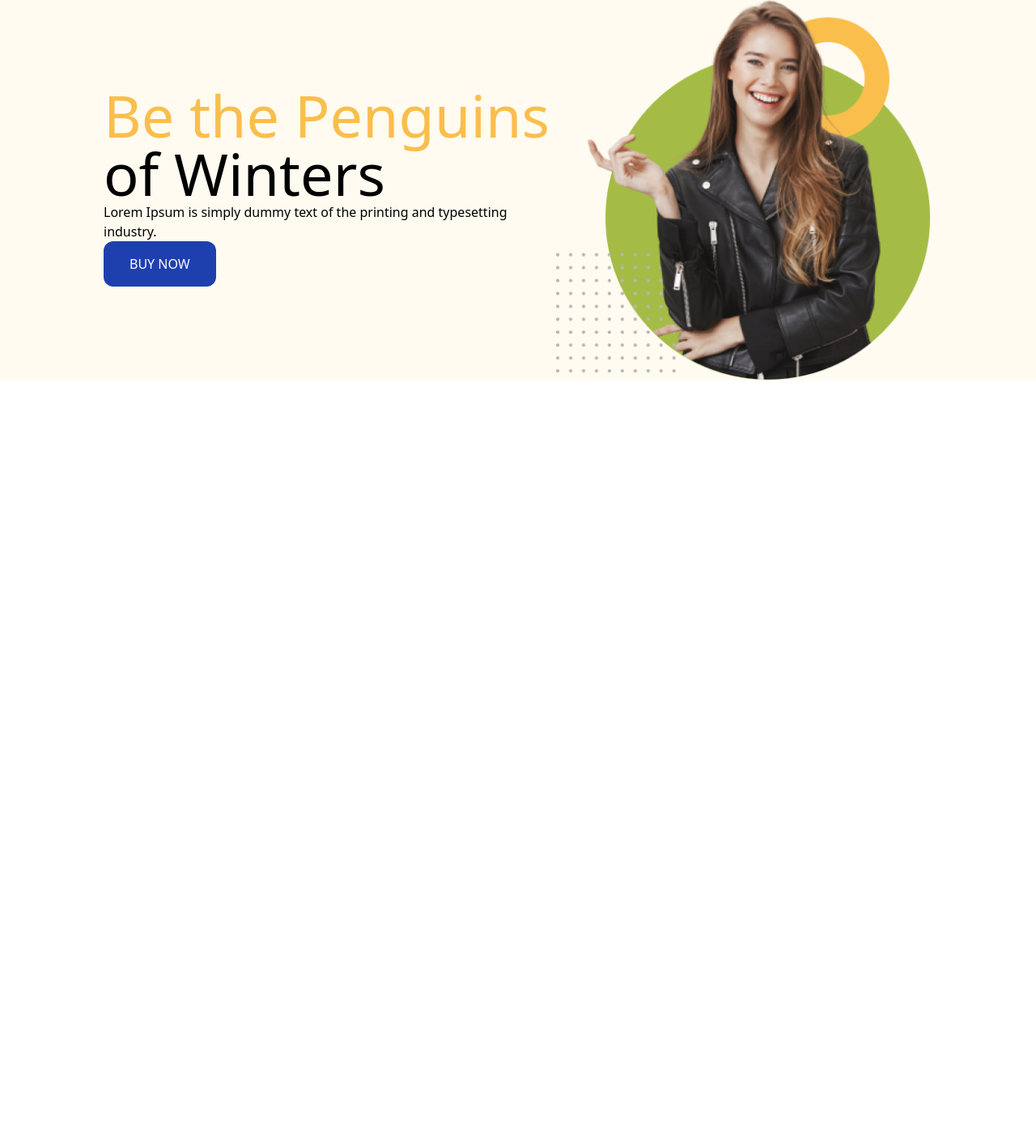
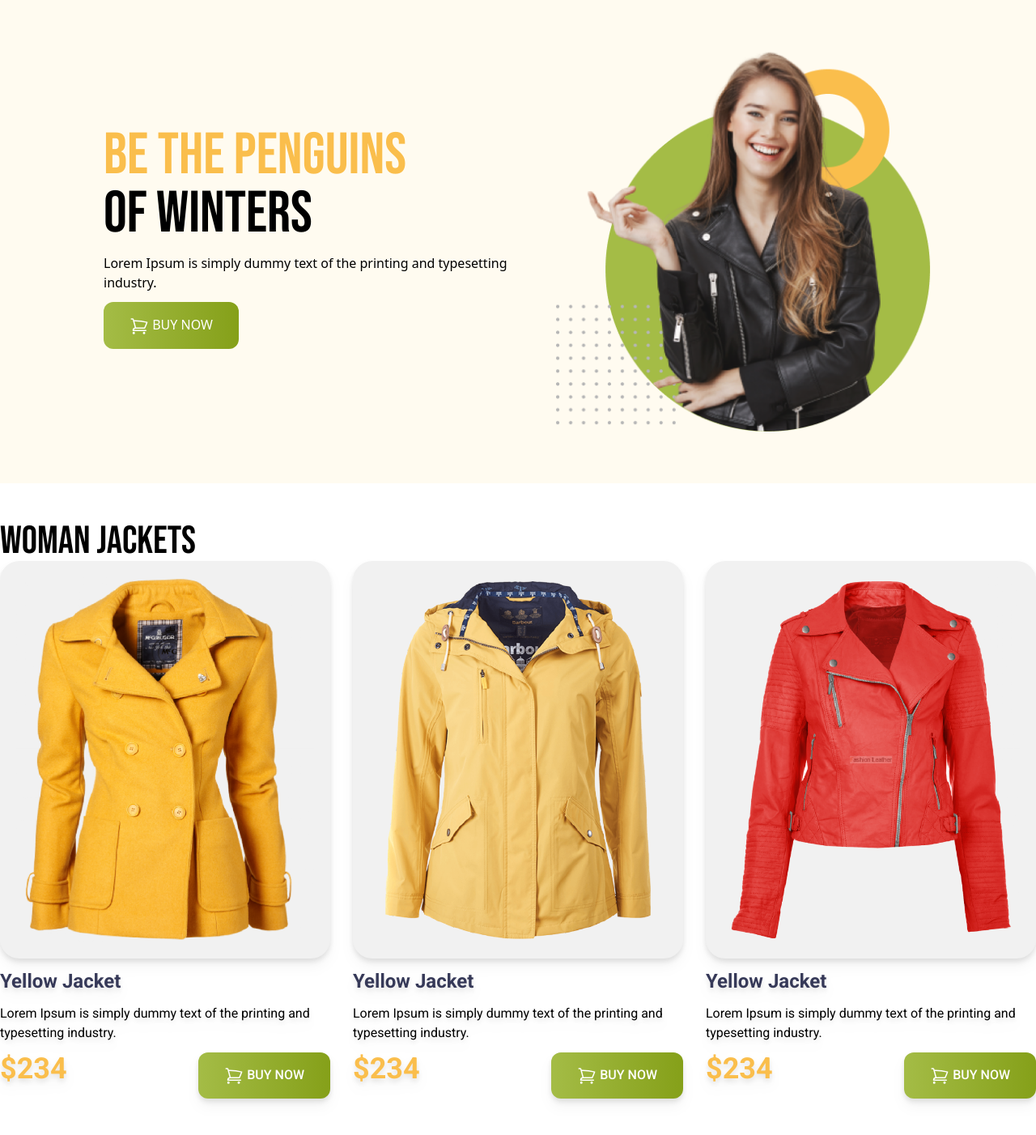
Before and after one commit to Shad-Hassan/TailwindDEMO_fashionweb, a plain HTML site: page index.html in a window 1280 px wide. Shown: the part 10-1412 px from the top of the page at 81% size. Before the commit the page ends 800 px from the top, so only its background shows below. Drawn offline with nearby package versions, Linux system fonts and the light colour scheme.

Commit message:
finished banner and sales section

```diff
--- a/index.html
+++ b/index.html
@@ -5,6 +5,18 @@
     <meta name="viewport" content="width=device-width, initial-scale=1.0">
     <title>Penguin Fashion</title>
     <script src="https://cdn.tailwindcss.com"></script>
+    <!-- Google Fonts -->
+    <link rel="preconnect" href="https://fonts.googleapis.com">
+<link rel="preconnect" href="https://fonts.gstatic.com" crossorigin>
+<link href="https://fonts.googleapis.com/css2?family=Bebas+Neue&family=Roboto:wght@400;500;700&display=swap" rel="stylesheet">
+<style>
+    .font-bebas{
+        font-family: 'Bebas Neue', sans-serif;
+    }
+    .font-roboto{
+        font-family: 'Roboto', sans-serif;
+    }
+</style>
 </head>
 <body>
     <header class="bg-[#FFFBF0]">
@@ -13,16 +25,21 @@
 
         </nav>
         <!-- banner section -->
-        <div class="flex justify-between items-center px-32">
-            <div>
-                <h1 class="text-7xl">
+        <div class="flex flex-col md:flex-row justify-between items-center py-16 px-4 md:px-32">
+            <div class="space-y-3">
+                <h1 class="text-7xl font-bebas">
                 <span class="text-[#FABE4C]">Be the Penguins</span>
                 <br>
                 of Winters
                 </h1>
                 <p>Lorem Ipsum is simply dummy text of the printing
                     and typesetting industry.</p>
-                <button class="py-4 px-8 bg-blue-800 rounded-xl uppercase text-white font-medium">Buy Now</button>
+                <button class="py-4 px-8 bg-gradient-to-r from-[#A4BC46] to-[#85A019] rounded-xl uppercase text-white font-medium">
+                    <svg xmlns="http://www.w3.org/2000/svg" fill="none" viewBox="0 0 24 24" stroke-width="1.5" stroke="currentColor" class="w-6 h-6 inline">
+                        <path stroke-linecap="round" stroke-linejoin="round" d="M2.25 3h1.386c.51 0 .955.343 1.087.835l.383 1.437M7.5 14.25a3 3 0 00-3 3h15.75m-12.75-3h11.218c1.121-2.3 2.1-4.684 2.924-7.138a60.114 60.114 0 00-16.536-1.84M7.5 14.25L5.106 5.272M6 20.25a.75.75 0 11-1.5 0 .75.75 0 011.5 0zm12.75 0a.75.75 0 11-1.5 0 .75.75 0 011.5 0z" />
+                      </svg>
+
+                    Buy Now</button>
             </div>
 
             <div>
@@ -30,5 +47,72 @@
             </div>
         </div>
     </header>
+    <main class="max-w-7xl mx-auto">
+        <section class="py-12">
+            <!-- Woman Jacket Section -->
+            <h3 class="text-5xl font-bebas">Woman Jackets</h3>
+            <!-- Jacket container -->
+            <div class="font-roboto grid grid-cols-1 md:grid-cols-2 lg:grid-cols-3 gap-7">
+                <!-- jacket 1 -->
+                <div class="space-y-3 drop-shadow-lg">
+                    <div class="bg-[#F1F1F1] p-5 rounded-3xl">
+                        <img src="images/jacket-1.png" alt="">
+                    </div>
+                    <h4 class="text-2xl font-bold text-[#363958]">Yellow Jacket</h4>
+                    <p>Lorem Ipsum is simply dummy text of the
+                        printing and typesetting industry.</p>
+                    <div class="flex justify-between">
+                        <h3 class="text-4xl font-black text-[#FABE4C]">$234</h3>
+                        <button class="py-4 px-8 bg-gradient-to-r from-[#A4BC46] to-[#85A019] rounded-xl uppercase text-white font-medium">
+                            <svg xmlns="http://www.w3.org/2000/svg" fill="none" viewBox="0 0 24 24" stroke-width="1.5" stroke="currentColor" class="w-6 h-6 inline">
+                                <path stroke-linecap="round" stroke-linejoin="round" d="M2.25 3h1.386c.51 0 .955.343 1.087.835l.383 1.437M7.5 14.25a3 3 0 00-3 3h15.75m-12.75-3h11.218c1.121-2.3 2.1-4.684 2.924-7.138a60.114 60.114 0 00-16.536-1.84M7.5 14.25L5.106 5.272M6 20.25a.75.75 0 11-1.5 0 .75.75 0 011.5 0zm12.75 0a.75.75 0 11-1.5 0 .75.75 0 011.5 0z" />
+                              </svg>
+
+                            Buy Now</button>
+                    </div>
+
+                </div>
+                <!-- jacket 2 -->
+                <div class="space-y-3 drop-shadow-lg">
+                    <div class="bg-[#F1F1F1] p-5 rounded-3xl">
+                        <img src="images/jacket-2.png" alt="">
+                    </div>
+                    <h4 class="text-2xl font-bold text-[#363958]">Yellow Jacket</h4>
+                    <p>Lorem Ipsum is simply dummy text of the
+                        printing and typesetting industry.</p>
+                    <div class="flex justify-between">
+                        <h3 class="text-4xl font-black text-[#FABE4C]">$234</h3>
+                        <button class="py-4 px-8 bg-gradient-to-r from-[#A4BC46] to-[#85A019] rounded-xl uppercase text-white font-medium">
+                            <svg xmlns="http://www.w3.org/2000/svg" fill="none" viewBox="0 0 24 24" stroke-width="1.5" stroke="currentColor" class="w-6 h-6 inline">
+                                <path stroke-linecap="round" stroke-linejoin="round" d="M2.25 3h1.386c.51 0 .955.343 1.087.835l.383 1.437M7.5 14.25a3 3 0 00-3 3h15.75m-12.75-3h11.218c1.121-2.3 2.1-4.684 2.924-7.138a60.114 60.114 0 00-16.536-1.84M7.5 14.25L5.106 5.272M6 20.25a.75.75 0 11-1.5 0 .75.75 0 011.5 0zm12.75 0a.75.75 0 11-1.5 0 .75.75 0 011.5 0z" />
+                              </svg>
+
+                            Buy Now</button>
+                    </div>
+
+                </div>
+                <!-- jacket 3 -->
+                <div class="space-y-3 drop-shadow-lg">
+                    <div class="bg-[#F1F1F1] p-5 rounded-3xl">
+                        <img src="images/jacket-3.png" alt="">
+                    </div>
+                    <h4 class="text-2xl font-bold text-[#363958]">Yellow Jacket</h4>
+                    <p>Lorem Ipsum is simply dummy text of the
+                        printing and typesetting industry.</p>
+                    <div class="flex justify-between">
+                        <h3 class="text-4xl font-black text-[#FABE4C]">$234</h3>
+                        <button class="py-4 px-8 bg-gradient-to-r from-[#A4BC46] to-[#85A019] rounded-xl uppercase text-white font-medium">
+                            <svg xmlns="http://www.w3.org/2000/svg" fill="none" viewBox="0 0 24 24" stroke-width="1.5" stroke="currentColor" class="w-6 h-6 inline">
+                                <path stroke-linecap="round" stroke-linejoin="round" d="M2.25 3h1.386c.51 0 .955.343 1.087.835l.383 1.437M7.5 14.25a3 3 0 00-3 3h15.75m-12.75-3h11.218c1.121-2.3 2.1-4.684 2.924-7.138a60.114 60.114 0 00-16.536-1.84M7.5 14.25L5.106 5.272M6 20.25a.75.75 0 11-1.5 0 .75.75 0 011.5 0zm12.75 0a.75.75 0 11-1.5 0 .75.75 0 011.5 0z" />
+                              </svg>
+
+                            Buy Now</button>
+                    </div>
+
+                </div>
+            </div>
+
+        </section>
+    </main>
 </body>
 </html>
```
